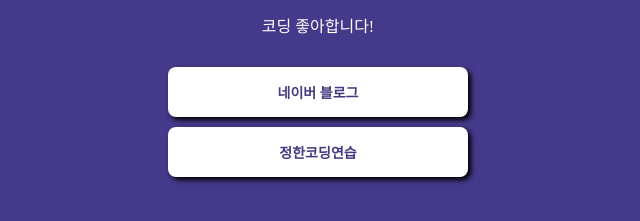
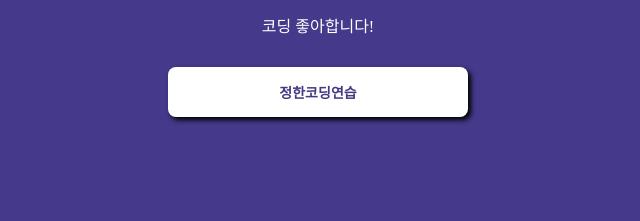
Before and after one commit to jwehan/mypage, a plain HTML site: page index.html in a window 1280 px wide. Shown: the part 213-434 px from the top of the page, without its empty margins (322-962 px from the left). Drawn offline with Linux system fonts and the light colour scheme; a web font is replaced by a local one.

Commit message:
Update index.html

```diff
--- a/index.html
+++ b/index.html
@@ -82,8 +82,7 @@
         <div class="profile"></div>
         <h1 class="main">정한</h1>
         <p class="sub">코딩 좋아합니다!</p>
-        <a target="_blank" href="https://blog.naver.com/jwehan;">네이버 블로그</a>
-        <a target="_blank" href="https://github.com/jwehan/mypage/blob/main/homework.html;">정한코딩연습</a>
+        <a target="_blank" href="https://blog.naver.com/jwehan/">정한코딩연습</a>
     </div>
     </body>
 </html>
```
